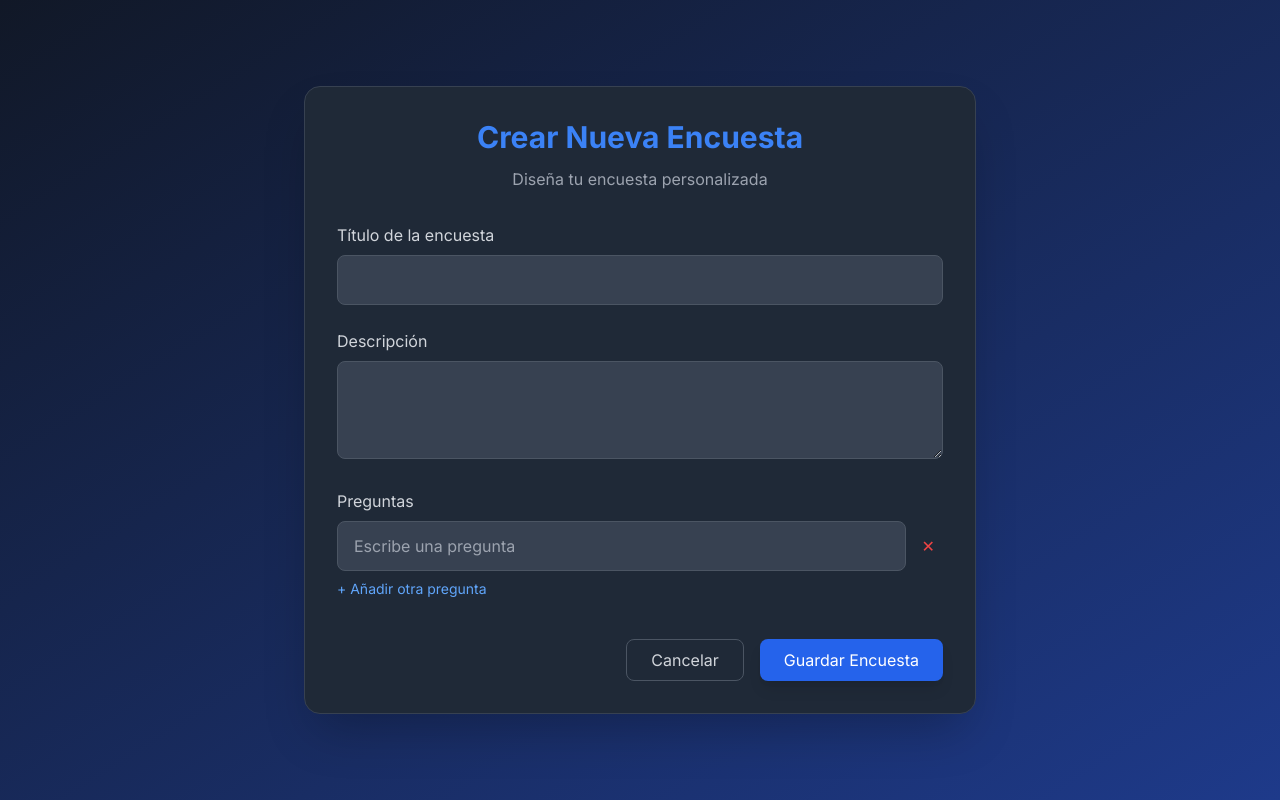
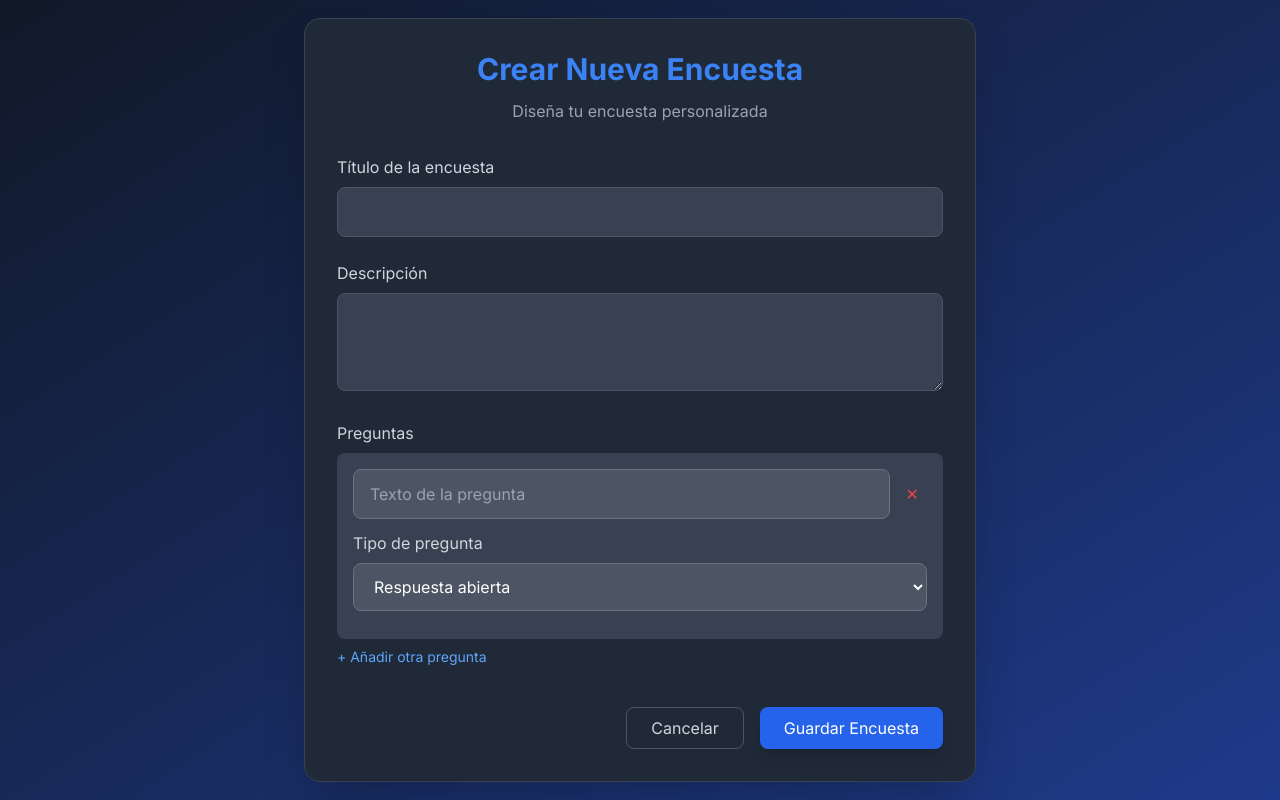
Before and after one commit to JOrgitOXg/databox-system, a Flask app: page /create-survey in a window 1280 px wide. Run offline with Flask 3, Linux system fonts and the light colour scheme; the visitor is signed in with stand-in values (Sample User, id 1); some libraries are stand-ins or nearby versions.

Commit message:
select response type in the question

```diff
--- a/app.py
+++ b/app.py
@@ -125,9 +125,25 @@ def create_survey():
     if request.method == 'POST':
         title = request.form.get('title')
         description = request.form.get('description')
-        questions = [q for q in request.form.getlist('questions[]') if q.strip()]
+        questions = request.form.getlist('questions[]')
+        question_types = request.form.getlist('question_types[]')
+        question_options = request.form.getlist('question_options[]')
 
-        if not questions:
+        # Procesar las preguntas
+        processed_questions = []
+        for i, (q_text, q_type) in enumerate(zip(questions, question_types)):
+            question_data = {
+                'text': q_text,
+                'type': q_type
+            }
+
+            if q_type == 'multiple':
+                options = [opt.strip() for opt in question_options[i].split(',') if opt.strip()]
+                question_data['options'] = options
+
+            processed_questions.append(question_data)
+
+        if not processed_questions:
             flash('Debes agregar al menos una pregunta', 'error')
             return render_template('create_survey.html')
 
@@ -135,7 +151,7 @@ def create_survey():
             db.collection('surveys').add({
                 'title': title,
                 'description': description,
-                'questions': questions,
+                'questions': processed_questions,
                 'owner': session['user']['uid'],
                 'createdAt': datetime.now(),
                 'responses': 0
--- a/templates/create_survey.html
+++ b/templates/create_survey.html
@@ -35,17 +35,36 @@
             <div id="questions-container">
                 <label class="block text-gray-300 mb-2">Preguntas</label>
                 <div class="space-y-4" id="questions-list">
-                    <div class="question-item flex items-center space-x-2">
+                    <div class="question-item bg-gray-700 p-4 rounded-lg">
+                        <div class="flex items-center space-x-2 mb-3">
                             <input
                                 type="text"
                                 name="questions[]"
-                            class="flex-1 px-4 py-3 bg-gray-700 text-white border border-gray-600 rounded-lg focus:outline-none focus:ring-2 focus:ring-blue-500 transition duration-300"
-                            placeholder="Escribe una pregunta"
+                                class="flex-1 px-4 py-3 bg-gray-600 text-white border border-gray-500 rounded-lg focus:outline-none focus:ring-2 focus:ring-blue-500"
+                                placeholder="Texto de la pregunta"
                                 required
                             />
                             <button type="button" class="remove-question text-red-500 hover:text-red-400 px-2">
                                 ✕
                             </button>
+                        </div>
+                        <div class="mb-3">
+                            <label class="block text-gray-300 mb-2">Tipo de pregunta</label>
+                            <select name="question_types[]" class="w-full px-4 py-3 bg-gray-600 text-white border border-gray-500 rounded-lg focus:outline-none focus:ring-2 focus:ring-blue-500">
+                                <option value="open">Respuesta abierta</option>
+                                <option value="multiple">Opción múltiple</option>
+                                <option value="rating">Valoración (1-5)</option>
+                            </select>
+                        </div>
+                        <div class="options-container hidden">
+                            <label class="block text-gray-300 mb-2">Opciones (separadas por comas)</label>
+                            <input
+                                type="text"
+                                name="question_options[]"
+                                class="w-full px-4 py-3 bg-gray-600 text-white border border-gray-500 rounded-lg focus:outline-none focus:ring-2 focus:ring-blue-500"
+                                placeholder="Ej: Opción 1, Opción 2, Opción 3"
+                            />
+                        </div>
                     </div>
                 </div>
                 <button
@@ -77,32 +96,76 @@
 
 <script>
     document.addEventListener('DOMContentLoaded', function() {
+        // Función para manejar el cambio de tipo de pregunta
+        function handleQuestionTypeChange(selectElement) {
+            const optionsContainer = selectElement.closest('.question-item').querySelector('.options-container');
+            if (selectElement.value === 'multiple') {
+                optionsContainer.classList.remove('hidden');
+                optionsContainer.querySelector('input').setAttribute('required', '');
+            } else {
+                optionsContainer.classList.add('hidden');
+                optionsContainer.querySelector('input').removeAttribute('required');
+            }
+        }
+
         // Añadir nueva pregunta
         document.getElementById('add-question').addEventListener('click', function() {
             const questionsList = document.getElementById('questions-list');
             const newQuestion = document.createElement('div');
-            newQuestion.className = 'question-item flex items-center space-x-2';
+            newQuestion.className = 'question-item bg-gray-700 p-4 rounded-lg';
             newQuestion.innerHTML = `
+                <div class="flex items-center space-x-2 mb-3">
                     <input
                         type="text"
                         name="questions[]"
-                    class="flex-1 px-4 py-3 bg-gray-700 text-white border border-gray-600 rounded-lg focus:outline-none focus:ring-2 focus:ring-blue-500 transition duration-300"
-                    placeholder="Escribe una pregunta"
+                        class="flex-1 px-4 py-3 bg-gray-600 text-white border border-gray-500 rounded-lg focus:outline-none focus:ring-2 focus:ring-blue-500"
+                        placeholder="Texto de la pregunta"
                         required
                     />
                     <button type="button" class="remove-question text-red-500 hover:text-red-400 px-2">
                         ✕
                     </button>
+                </div>
+                <div class="mb-3">
+                    <label class="block text-gray-300 mb-2">Tipo de pregunta</label>
+                    <select name="question_types[]" class="w-full px-4 py-3 bg-gray-600 text-white border border-gray-500 rounded-lg focus:outline-none focus:ring-2 focus:ring-blue-500">
+                        <option value="open">Respuesta abierta</option>
+                        <option value="multiple">Opción múltiple</option>
+                        <option value="rating">Valoración (1-5)</option>
+                    </select>
+                </div>
+                <div class="options-container hidden">
+                    <label class="block text-gray-300 mb-2">Opciones (separadas por comas)</label>
+                    <input
+                        type="text"
+                        name="question_options[]"
+                        class="w-full px-4 py-3 bg-gray-600 text-white border border-gray-500 rounded-lg focus:outline-none focus:ring-2 focus:ring-blue-500"
+                        placeholder="Ej: Opción 1, Opción 2, Opción 3"
+                    />
+                </div>
             `;
             questionsList.appendChild(newQuestion);
 
-            // Añadir evento al nuevo botón de eliminar
+            // Añadir evento al nuevo select
+            const select = newQuestion.querySelector('select');
+            select.addEventListener('change', function() {
+                handleQuestionTypeChange(this);
+            });
+
+            // Añadir evento al botón de eliminar
             newQuestion.querySelector('.remove-question').addEventListener('click', function() {
                 if (document.querySelectorAll('.question-item').length > 1) {
-                    this.parentElement.remove();
+                    this.closest('.question-item').remove();
                 } else {
                     alert('Debe haber al menos una pregunta');
                 }
+            });
+        });
+
+        // Añadir eventos a los selects existentes
+        document.querySelectorAll('select[name="question_types[]"]').forEach(select => {
+            select.addEventListener('change', function() {
+                handleQuestionTypeChange(this);
             });
         });
 
@@ -110,7 +173,7 @@
         document.querySelectorAll('.remove-question').forEach(button => {
             button.addEventListener('click', function() {
                 if (document.querySelectorAll('.question-item').length > 1) {
-                    this.parentElement.remove();
+                    this.closest('.question-item').remove();
                 } else {
                     alert('Debe haber al menos una pregunta');
                 }
```
Also changed, not shown: templates/survey.html (+20 -1 lines). Lines whose indentation alone changed are shown as unchanged.
